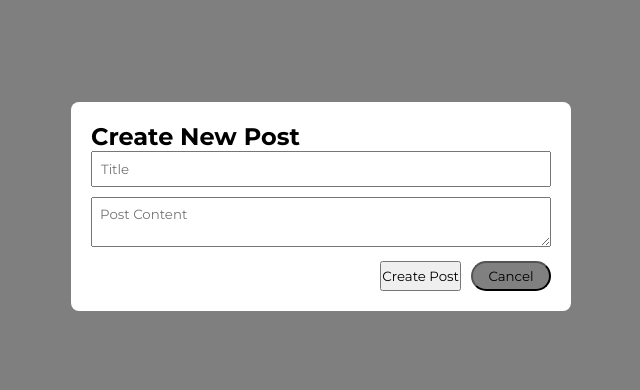
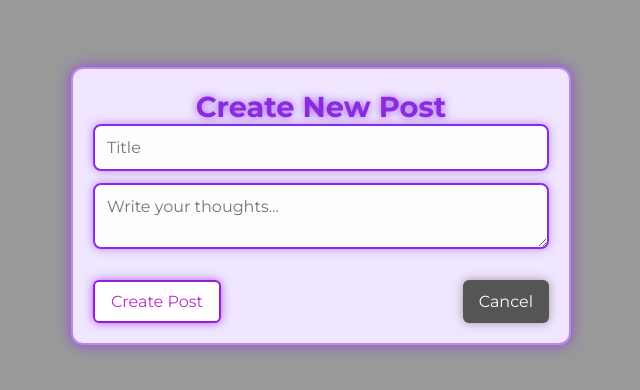
Before and after one commit to SavoyeLuc/ProgressIsWinning, a React (Vite) app in the folder MGProject/: page /create-post in a window 1280 px wide. Shown: the part 194-584 px from the top of the page, without its empty margins (319-959 px from the left). Built offline with nearby package versions, Linux system fonts and the light colour scheme.

Commit message:
Updated post appearence

```diff
--- a/MGProject/src/components/Posts/CreatePost.jsx
+++ b/MGProject/src/components/Posts/CreatePost.jsx
@@ -11,17 +11,14 @@ const CreatePost = ({ onClose, onPostCreated }) => {
             id: Date.now(),
             title,
             content,
-            author: 'Anonymous', // This should be replaced with actual user data later
+            author: 'Anonymous',
             timestamp: new Date().toISOString(),
             likeCounts: { FL: 0, L: 0, SL: 0, M: 0, SR: 0, R: 0, FR: 0 }
         };
 
-        // Get existing posts from localStorage
+        // Save to localStorage
         const existingPosts = JSON.parse(localStorage.getItem('posts') || '[]');
-        const updatedPosts = [newPost, ...existingPosts];
-
-        // Save to localStorage
-        localStorage.setItem('posts', JSON.stringify(updatedPosts));
+        localStorage.setItem('posts', JSON.stringify([newPost, ...existingPosts]));
 
         onPostCreated(newPost);
         onClose();
@@ -42,11 +39,11 @@ const CreatePost = ({ onClose, onPostCreated }) => {
                     <textarea
                         value={content}
                         onChange={(e) => setContent(e.target.value)}
-                        placeholder="Post Content"
+                        placeholder="Write your thoughts..."
                         required
                     />
                     <div className="button-group">
-                        <button type="submit" cancel="create-button">Create Post</button>
+                        <button type="submit" className="create-button">Create Post</button>
                         <button type="button" onClick={onClose} className="cancel-button">Cancel</button>
                     </div>
                 </form>
--- a/MGProject/src/css/CreatePost.css
+++ b/MGProject/src/css/CreatePost.css
@@ -1,92 +1,97 @@
-.create-post-container {
-    max-width: 800px;
-    margin: 2rem auto;
-    padding: 2rem;
-    background: rgb(255, 255, 255);
-    border-radius: 8px;
-    box-shadow: 0 2px 4px rgba(0, 0, 0, 0.1);
-}
-
-.create-post-container h2 {
-    margin-bottom: 1rem;
-    color: white;
-}
-
-.create-post-container form {
-    display: flex;
-    flex-direction: column;
-    gap: 1rem;
-
-}
-
-.create-post-container input,
-.create-post-container textarea {
-    padding: 0.8rem;
-    border: 1px solid #ccc;
-    border-radius: 4px;
-    font-size: 1rem;
-}
-
-.create-post-container textarea {
-    min-height: 200px;
-    resize: vertical;
-}
-
-.create-post-button {
-    padding: 0.8rem;
-    background: red;
-    color: white;
-    border: none;
-    border-radius: 4px;
-    cursor: pointer;
-    font-size: 1rem;
-    height: 50px;
-}
-
-.create-post-container button:hover {
-    background: rgb(27, 146, 179);
-}
-
-.button-group {
-    display: flex;
-    gap: 10px;
-    justify-content: flex-end;
-}
-
-.cancel-button {
-    background:grey;
-    border-radius: 15px;
-    width: 80px;;
-    height: 30px;
-}
-
-.cancel-button:hover {
-    background: #c82333 !important;
-}
-
+/* Background overlay */
 .modal-overlay {
     position: fixed;
     top: 0;
     left: 0;
     right: 0;
     bottom: 0;
-    background-color: rgba(0, 0, 0, 0.5);
+    background-color: rgba(0, 0, 0, 0.4);
     display: flex;
     justify-content: center;
     align-items: center;
     z-index: 1000;
+    backdrop-filter: blur(5px);
 }
 
+/* Modal content with neon glow */
 .modal-content {
-    background: white;
+    background: #f0e6ff; /* Light purple */
     padding: 20px;
-    border-radius: 8px;
+    border-radius: 12px;
     width: 90%;
     max-width: 500px;
+    box-shadow: 0 0 15px rgba(138, 43, 226, 0.7); /* Neon glow */
+    border: 2px solid rgba(138, 43, 226, 0.5);
+    text-align: center;
 }
 
+/* Heading */
+.modal-content h2 {
+    color: #8a2be2; /* Deep purple */
+    font-size: 1.8rem;
+    text-shadow: 0px 0px 8px rgba(138, 43, 226, 0.8);
+}
+
+/* Input fields */
 input, textarea {
     width: 100%;
-    margin-bottom: 10px;
-    padding: 8px;
+    margin-bottom: 12px;
+    padding: 12px;
+    border-radius: 8px;
+    border: 2px solid #8a2be2;
+    background: rgba(255, 255, 255, 0.9);
+    font-size: 1rem;
+    color: #333;
+    box-shadow: 0 0 8px rgba(138, 43, 226, 0.5);
+    outline: none;
+    transition: all 0.3s ease-in-out;
 }
+
+/* Inputs glow on focus */
+input:focus, textarea:focus {
+    border-color: #a855f7;
+    box-shadow: 0 0 15px rgba(168, 85, 247, 0.7);
+}
+
+/* Button container */
+.button-group {
+    display: flex;
+    justify-content: space-between;
+    margin-top: 15px;
+}
+
+/* Create Post Button */
+.create-button {
+    background: #8a2be2;
+    color: white;
+    padding: 12px 16px;
+    border: none;
+    border-radius: 6px;
+    font-size: 1rem;
+    cursor: pointer;
+    transition: 0.3s ease-in-out;
+    box-shadow: 0 0 10px rgba(138, 43, 226, 0.7);
+}
+
+.create-button:hover {
+    background: #a855f7;
+    box-shadow: 0 0 15px rgba(168, 85, 247, 0.9);
+}
+
+/* Cancel Button */
+.cancel-button {
+    background: #555;
+    color: white;
+    padding: 12px 16px;
+    border-radius: 6px;
+    font-size: 1rem;
+    cursor: pointer;
+    transition: 0.3s ease-in-out;
+    border: none;
+    box-shadow: 0 0 10px rgba(100, 100, 100, 0.6);
+}
+
+.cancel-button:hover {
+    background: #c82333;
+    box-shadow: 0 0 15px rgba(200, 35, 51, 0.8);
+}
```
